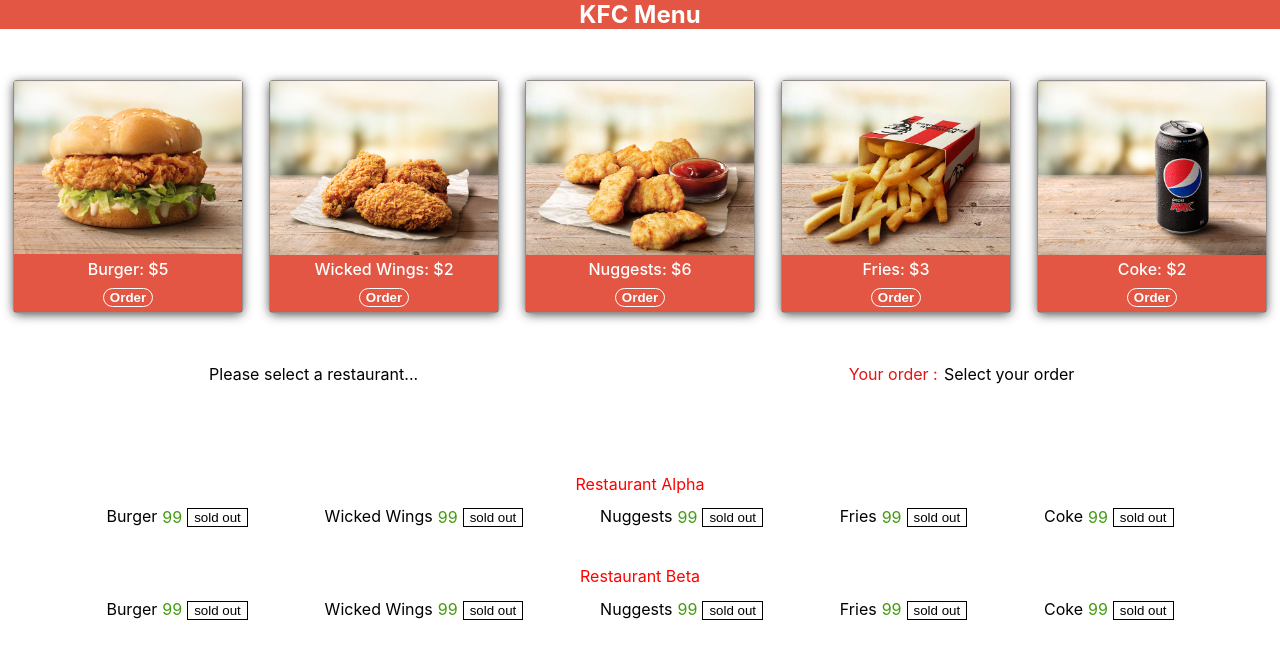
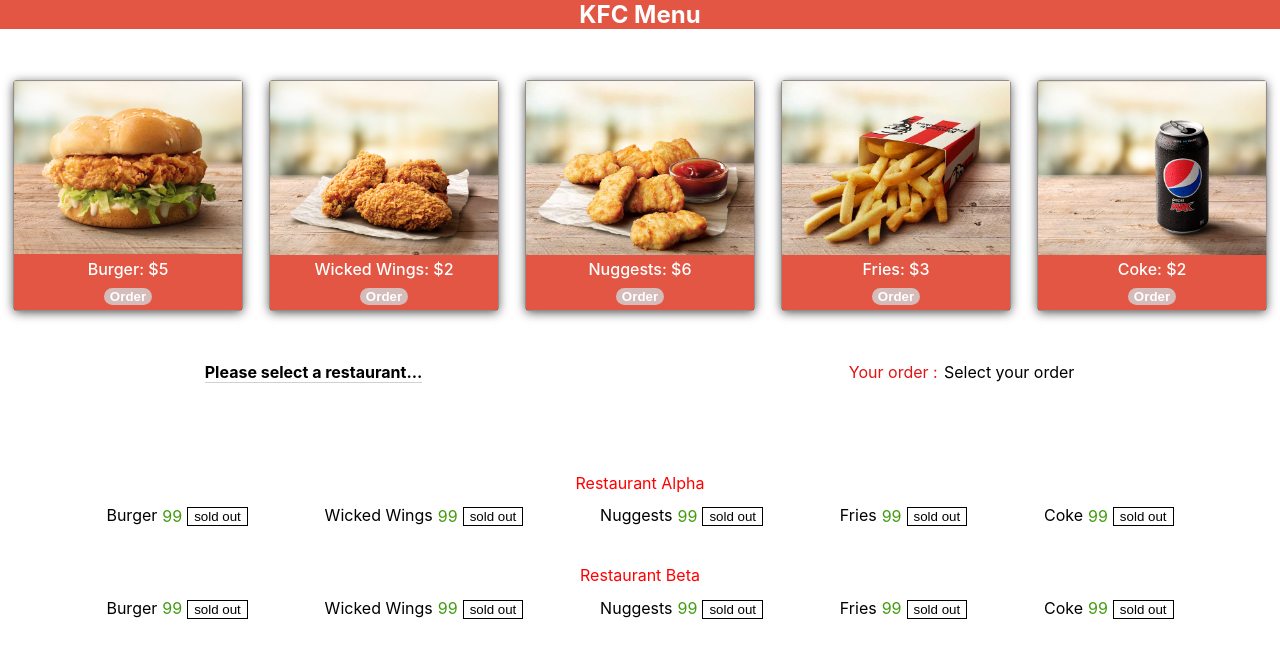
Before and after one commit to ltzx2004538/flexboxDemo, a React (Create React App) app in the folder flexbox/: page / in a window 1280 px wide. Shown: the top 658 px of the page. Built offline with nearby package versions, Linux system fonts and the light colour scheme.

Commit message:
add disable button

```diff
--- a/flexbox/src/components/KFC/Order/Order.js
+++ b/flexbox/src/components/KFC/Order/Order.js
@@ -15,9 +15,11 @@
             defaultValue,
             orderList: [],
             totalPrice: 0,
-            active: false
+            active: false,
+            disableBtn: true,
         }
         this.onClickMenuButton = this.onClickMenuButton.bind(this);
+        this.checkLocation = this.checkLocation.bind(this);
     }
 
     onClickMenuButton(selectedItemKey) {
@@ -28,6 +30,16 @@
             totalPrice: updateTotalPrice
         })
         this.displayOrderList();
+    }
+
+    checkLocation(selected){
+       if(selected){
+           this.setState({
+               disableBtn:false,
+           })
+           console.log("unlock the btn");
+       }
+       console.log("order"+this.state.disableBtn);
     }
 
     displayOrderList() {
@@ -55,17 +67,21 @@
     }
 
     render() {
-        const { defaultValue, orderList, active, totalPrice } = this.state;
+        const { defaultValue, orderList, active, totalPrice,disableBtn} = this.state;
         return (
             <div>
                 <div className='title'>
                     KFC Menu
                 </div>
                 <OrderMenu menuList={this.props.menuList}
-                    onClick={this.onClickMenuButton}
+                           disableBtn = {disableBtn}
+                           onClick={this.onClickMenuButton}
                 />
                 <div className="orderBar">
-                    <OrderLocation restaurantList = {this.props.restaurantList}/>
+                    <OrderLocation restaurantList = {this.props.restaurantList}
+                                   checkLocation = {this.checkLocation}
+                    />
+
                     <Checkout active={active}
                               orderList={orderList}
                               defaultValue={defaultValue}
--- a/flexbox/src/components/KFC/Order/components/OrderLocation/OrderLocation.js
+++ b/flexbox/src/components/KFC/Order/components/OrderLocation/OrderLocation.js
@@ -42,9 +42,15 @@
         });
     }
 
-    handleOnchange(newValue,actionMeta) {
-        console.log(newValue.value);
-        console.log(actionMeta.action);
+    handleOnchange(newValue, actionMeta) {
+        console.log(newValue.label);
+        this.setState({
+            currentLocation: newValue.label,
+        })
+        if(this.state.currentLocation != this.defaultText){
+            this.props.checkLocation(true);
+         }
+        this.toggleInput();
     }
 
     componentWillMount() {
@@ -55,17 +61,17 @@
         const { locationOptions, currentLocation, active } = this.state;
         return (
             <div className='location'>
-                <div className='location__label' onClick={this.toggleInput}>
-                    {currentLocation}
-                </div>
                 {active ?
                     <Select className="location__select"
+                        placeholder = {currentLocation}
                         onChange={this.handleOnchange}
                         options={locationOptions}
                         isSearchable={true}
                     />
                     :
-                    ''
+                    <div className='location__label' onClick={this.toggleInput}>
+                        {currentLocation}
+                    </div>
                 }
             </div>
         )
--- a/flexbox/src/components/KFC/Order/components/OrderLocation/OrderLocation.scss
+++ b/flexbox/src/components/KFC/Order/components/OrderLocation/OrderLocation.scss
@@ -5,6 +5,9 @@
 
     &__label{
         align-self: center;
+        font-weight: bold;
+        cursor: pointer;
+        border-bottom: solid 1px rgba($color: #6b6666, $alpha: 0.3);
     }
     &__select{
         width: 40%;
--- a/flexbox/src/components/KFC/Order/components/OrderMenu/OrderMenu.js
+++ b/flexbox/src/components/KFC/Order/components/OrderMenu/OrderMenu.js
@@ -6,11 +6,13 @@
 
 const OrderMenu = ({
     menuList,
+    disableBtn,
     onClick,
 }) => (
         <div className="menuList">
             {menuList.map((item) => (
-                <OrderMenuItem key={item.key}
+                <OrderMenuItem disableBtn = {disableBtn}
+                               key={item.key}
                                item={item}
                                onClick={onClick}
                 />
--- a/flexbox/src/components/KFC/Order/components/OrderMenu/components/OrderMenuItem.js
+++ b/flexbox/src/components/KFC/Order/components/OrderMenu/components/OrderMenuItem.js
@@ -5,8 +5,17 @@
 
 const OrderMenuItem = ({
     item,
-    onClick
-}) => (
+    disableBtn,
+    onClick,
+}) => {
+    let btnClassName = "orderBtn";
+
+    if(!disableBtn){
+        console.log("Menu "+ disableBtn);
+        btnClassName += ' orderBtn--active';
+    }
+
+    return (
         <div className='menuList__item'>
             <div className='menuList__item__picContainer'>
                 <img className='menuList__item__picContainer__menupic'
@@ -17,15 +26,18 @@
                     {item.menuItem}: ${item.price}
                 </div>
                 <div className="menuList__item__detail__order">
-                    <button className="menuList__item__detail__order__btn"
+                    <button
+                        disabled={disableBtn}
+                        className={btnClassName}
                         key={item.key}
                         onClick={() => onClick(item.key)}
                     >
                         Order
-            </button>
+                    </button>
                 </div>
             </div>
         </div>
     )
+}
 
 export default OrderMenuItem;
--- a/flexbox/src/components/KFC/Order/components/OrderMenu/components/OrderMenuItem.scss
+++ b/flexbox/src/components/KFC/Order/components/OrderMenu/components/OrderMenuItem.scss
@@ -50,20 +50,30 @@
                 justify-content: center;
                 margin: 2% auto;
                 //background-color: rgba($color: #db2c15, $alpha: 0.8);
+            }
+        }
+    }
+}
 
-                &__btn {
+.orderBtn{
+    border:none;
+    outline: none;
+    color:white;
+    font-weight: bold;
+    background-color: rgba($color: #d3c8c8, $alpha: 0.9);
+    border-radius: 10px;
+
+    &--active{
         outline: none;
         border: solid 1px white;
         border-radius: 10px;
         font-weight: bold;
         background-color: transparent;
         color: white;
+        cursor: pointer;
 
         &:hover {
             background-color: rgba($color: #e28c0a, $alpha: 1.0)
         }
     }
 }
-        }
-    }
-}
```
Lines whose indentation alone changed are shown as unchanged.
